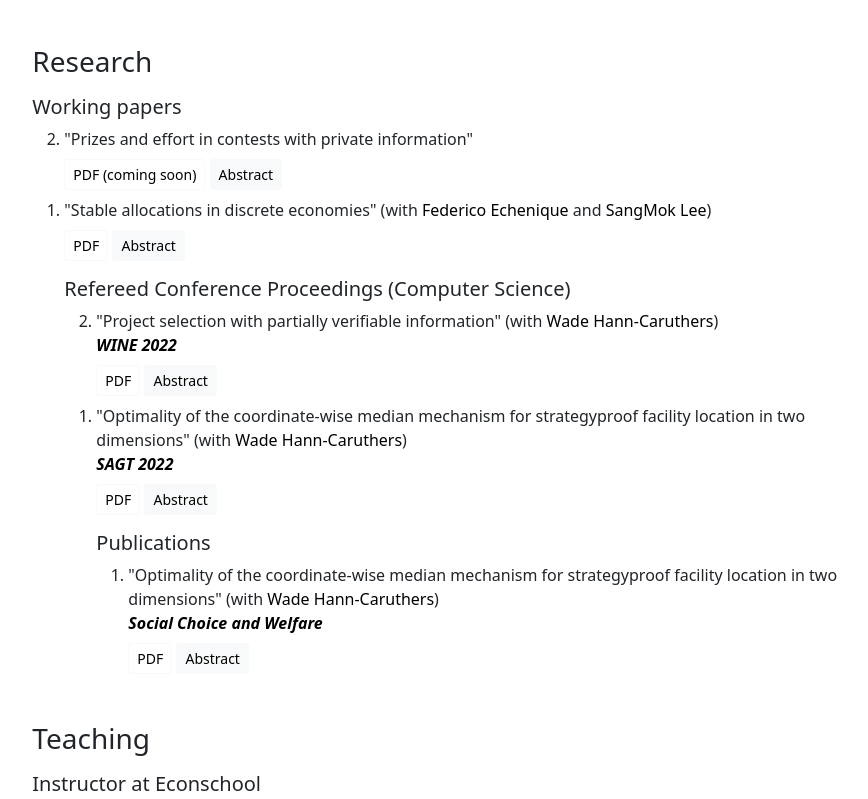
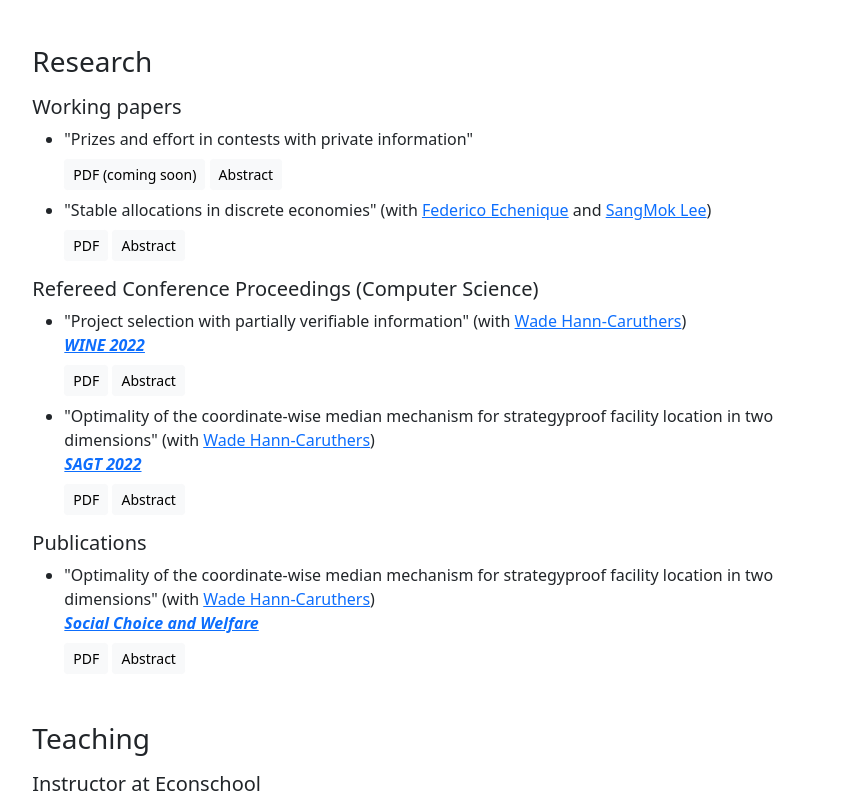
Before and after one commit to sumitgoel8/sumitgoel8.github.io, a plain HTML site: page index.html in a window 1280 px wide. Shown: the part 449-1248 px from the top of the page, without its empty margins (193-1061 px from the left). Drawn offline with nearby package versions, Linux system fonts and the light colour scheme.

Commit message:
Update index.html

```diff
--- a/index.html
+++ b/index.html
@@ -31,11 +31,7 @@
   	visibility: hidden;
 	}
 
-	a:link {
-  	color: black;
-  	background-color: transparent;
-  	text-decoration: none;
-	}
+
 	</style>
 </head>
 
@@ -82,7 +78,7 @@ Here is my <a href="files/CV.pdf">CV</a>.
 	<h3> Research </h3>
 	<h5 class="mt-3"> Working papers </h5>
 
-	<ol reversed>
+	<ul>
 	<li class="mt-2">
     <h6 class="d-inline">"Prizes and effort in contests with private information"</h6>
     <br>
@@ -113,7 +109,7 @@ Here is my <a href="files/CV.pdf">CV</a>.
 
 	<h5 class="mt-3"> Refereed Conference Proceedings (Computer Science) </h5>
 
-	<ol reversed>
+	<ul>
 	<li class="mt-2">
     <h6 class="d-inline">"Project selection with partially verifiable information"</h6>
     (with <a href="https://www.its.caltech.edu/~whanncar/">Wade Hann-Caruthers</a>)<br>
@@ -142,7 +138,7 @@ Here is my <a href="files/CV.pdf">CV</a>.
 	</ul>
 
 	<h5 class="mt-3"> Publications </h5>
-	<ol reversed>
+	<ul>
 	<li class="mt-2">
     <h6 class="d-inline">"Optimality of the coordinate-wise median mechanism for strategyproof facility location in two dimensions"</h6>
     (with <a href="https://www.its.caltech.edu/~whanncar/">Wade Hann-Caruthers</a>)<br>
```
